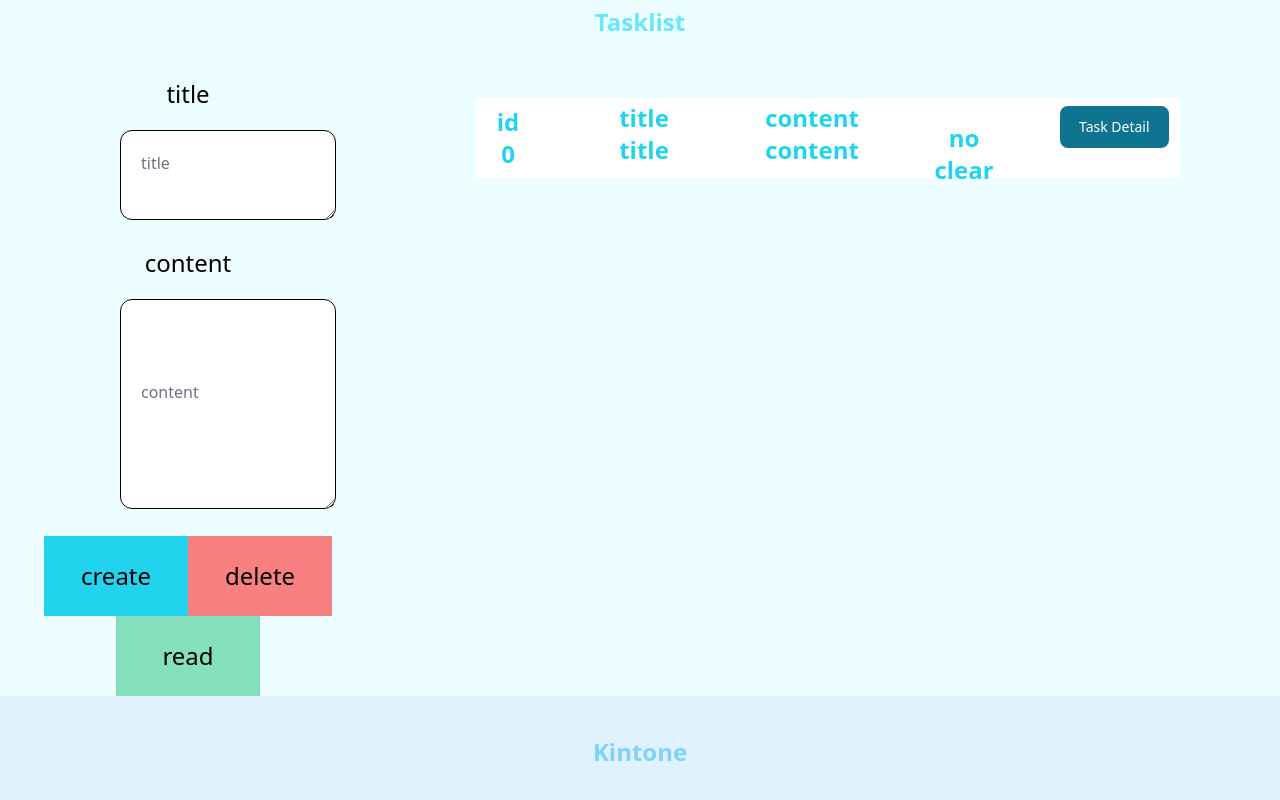
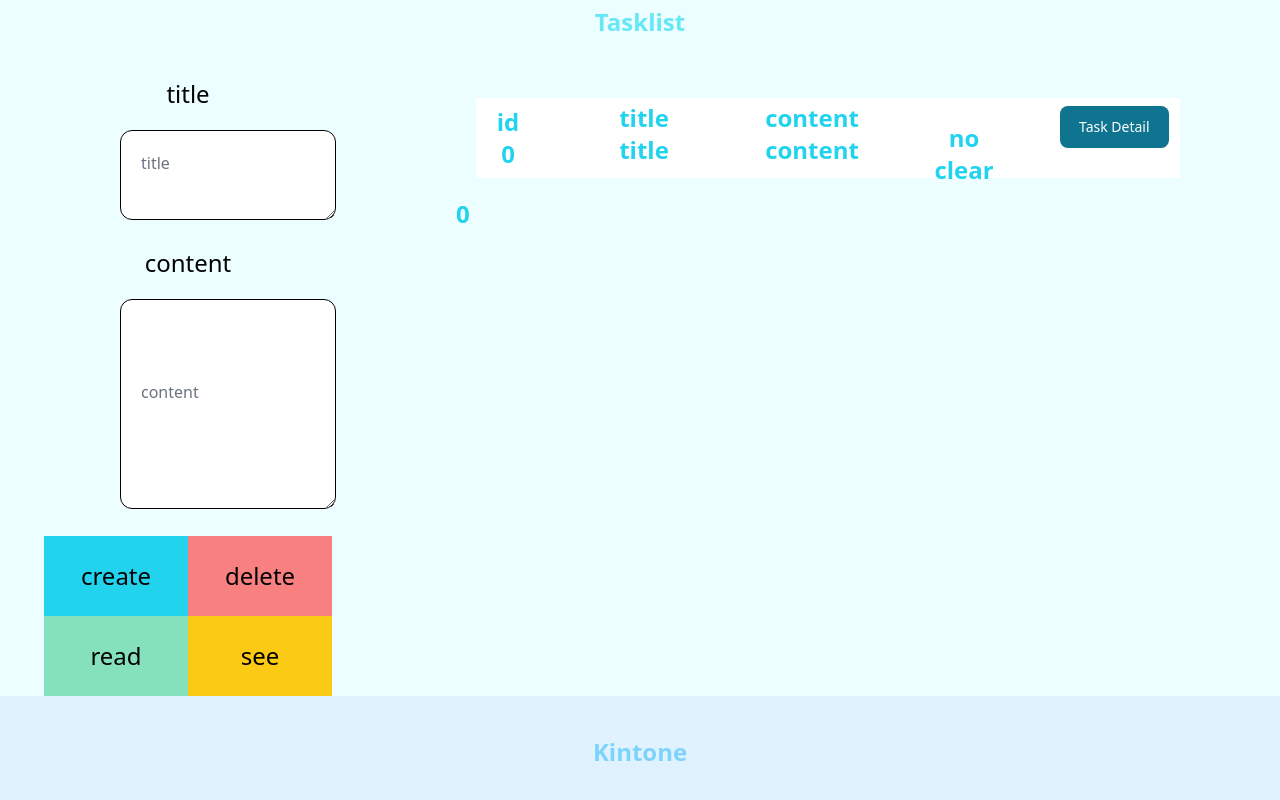
Before and after one commit to JunSecondStart/task_management_for_me, a React (Create React App) app: page /kintone in a window 1280 px wide. Shown: the part 278-1078 px from the top of the page. Built offline with nearby package versions, Linux system fonts and the light colour scheme.

Commit message:
localstrage実装３ On branch feature001 Changes to be committed: modified:   src/context/index.tsx modified:   src/types/index.d.ts modified:   src/views/components/common/tasklist/Tasklist.tsx

```diff
--- a/src/context/index.tsx
+++ b/src/context/index.tsx
@@ -25,18 +25,6 @@ export const TaskFieldContextProvider: React.FC<Props> = ({ children }) => {
             check: false,
             detailCheck: true,
           } as storedtask)
-      ),
-    localstoragetasks: Array(1)
-      .fill(null)
-      .map(
-        (_, i) =>
-          ({
-            id: 1,
-            content: "content",
-            title: "title",
-            check: false,
-            detailCheck: true,
-          } as localstoragetask)
       ),
   });
 
--- a/src/types/index.d.ts
+++ b/src/types/index.d.ts
@@ -2,6 +2,9 @@ export type taskContext = taskState & TaskFunc;
 
 export type taskState = {
   storedtasks: storedtask[];
+};
+
+export type localState = {
   localstoragetasks: localstoragetask[];
 };
 
--- a/src/views/components/common/tasklist/Tasklist.tsx
+++ b/src/views/components/common/tasklist/Tasklist.tsx
@@ -2,24 +2,59 @@ import { useState } from "react";
 import { useTask } from "../../../../context";
 import Taskstore from "./Taskstore";
 import { read } from "fs";
+import { localState, localstoragetask, taskState } from "../../../../types";
+import { values } from "lodash";
 
 const Tasklist: React.FC = () => {
   /* ----- context ----- */
   const Task = useTask();
   const [editTitle, seteditTitle] = useState("");
   const [editContent, seteditContent] = useState("");
-  const [readTasksArrayForDisplay, setreadTasksArrayForDisplay] = useState([]);
+  const [localTasklistArray, setlocalTasklistArray] = useState<localState>({
+    localstoragetasks: Array(1)
+      .fill(null)
+      .map(
+        (_, i) =>
+          ({
+            id: 1,
+            content: "content",
+            title: "title",
+            check: false,
+            detailCheck: true,
+          } as localstoragetask)
+      ),
+  });
 
   function create() {
     Task.taskCreate(editTitle, editContent);
   }
 
-  function read() {
+  function readLocal() {
     const getLocalstorage = localStorage.getItem("localStorageTask");
     if (getLocalstorage) {
       const jsonTasklist = JSON.parse(getLocalstorage);
       console.log(jsonTasklist);
+      setlocalTasklistArray((prev) => {
+        const newLocalTask: localstoragetask = {
+          id: 2,
+          title: "もう少し",
+          content: "でできそう",
+          check: false,
+        };
+        return {
+          ...prev,
+          storedtasks: [...prev.localstoragetasks, newLocalTask],
+        };
+      });
+
+      return jsonTasklist;
     }
+  }
+
+  function seeLocal() {
+    const jsonTasklist = readLocal();
+
+    console.log(localTasklistArray);
   }
 
   // function destroy() {
@@ -72,9 +107,16 @@ const Tasklist: React.FC = () => {
               <button
                 className="bg-green-300 text-2xl w-36 h-20"
                 type="button"
-                onClick={() => read()}
+                onClick={() => readLocal()}
               >
                 read
+              </button>
+              <button
+                className="bg-yellow-300 text-2xl w-36 h-20"
+                type="button"
+                onClick={() => seeLocal()}
+              >
+                see
               </button>
             </li>
           </ul>
@@ -91,6 +133,13 @@ const Tasklist: React.FC = () => {
               {/* <div className="basis=7/12">{Task.taskContent.content.map((taskContent,i)=>(taskContent+" "))}</div>  */}
             </li>
           </ul>
+          <ul className="text-cyan-400 text-2xl font-bold">
+            <li className="px-20">
+              <div>
+                {Object.values(localTasklistArray).map((key, value) => value)}
+              </div>
+            </li>
+          </ul>
         </div>
       </section>
     </section>
```
